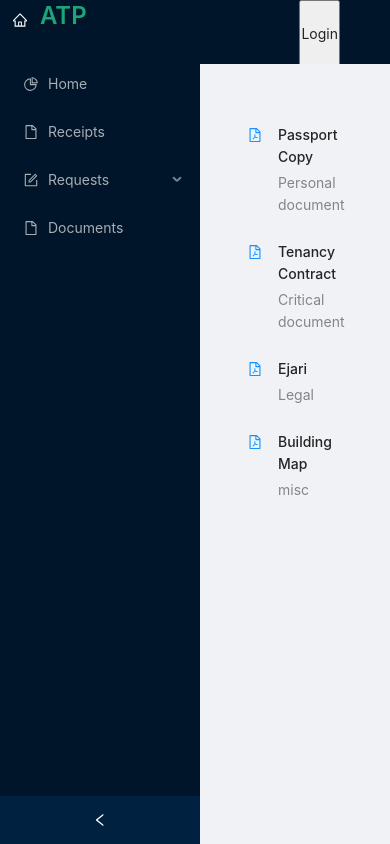
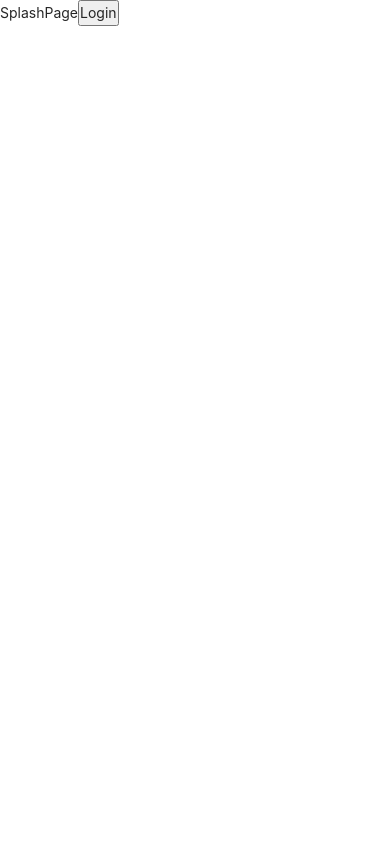
Before and after one commit to NigelMarshal/tenant-proto, a React (Create React App) app: page /documents in a window 390 px wide. Built offline with nearby package versions, Linux system fonts and the light colour scheme.

Commit message:
style(App): Improve responsiveness and cleanup
~ Overall style improvements
+ Add skeleton splash page
~ Improve redirect login functionality
+ Add loader component

```diff
--- a/src/App.js
+++ b/src/App.js
@@ -1,18 +1,26 @@
 import "./App.less";
 import { Switch, Route } from "react-router-dom";
-import { Layout } from "antd";
+import { Layout, Spin, Alert } from "antd";
 import { useAuth0 } from "@auth0/auth0-react";
 import { Navbar, Receipts, Homepage, AtpHeader } from "./Components";
 import MaintenanceRequest from "./Components/Forms/MaintenanceRequest";
 import MovingOutRequest from "./Components/Forms/MovingOutRequest";
 import Documents from "./Components/Documents";
+import SplashPage from "./Components/SplashPage";
 
 function App() {
   const { isLoading } = useAuth0();
+  const { isAuthenticated } = useAuth0();
 
-  if (isLoading) return <div>Loading...</div>;
+  if (isLoading)
+    return (
+      <Layout className="dashboard-loader">
+        <Spin size="large" tip="Loading your dashboard..."></Spin>,
+      </Layout>
+    );
   return (
     <div className="app">
+      {isAuthenticated && (
         <Layout>
           <Navbar />
           <Layout>
@@ -46,6 +54,8 @@ function App() {
             </Switch>
           </Layout>
         </Layout>
+      )}
+      {!isAuthenticated && <SplashPage />}
     </div>
   );
 }
--- a/src/App.less
+++ b/src/App.less
@@ -8,9 +8,28 @@
 .header {
   display: flex;
   justify-content: flex-end;
+  align-items: center;
 }
 
 .logo-container {
   display: flex;
-  padding-bottom: 1rem;
+  padding-top: 1rem;
+  padding-left: 0.5rem;
+  justify-content: center;
 }
+.log-action-container {
+  padding: 0 1rem;
+}
+
+.property-stats {
+  padding-top: 1rem;
+  p {
+    font-weight: 500;
+  }
+}
+
+.dashboard-loader {
+  height: 100vh;
+  display: flex;
+  justify-content: center;
+}
--- a/src/Components/AtpHeader.js
+++ b/src/Components/AtpHeader.js
@@ -1,27 +1,32 @@
 import React from "react";
 import { useAuth0 } from "@auth0/auth0-react";
-import { Layout, Typography, Avatar } from "antd";
+import { Layout, Typography, Avatar, Button } from "antd";
 const { Header } = Layout;
 
 const AtpHeader = () => {
-  const { user, isAuthenticated, loginWithRedirect, logout } = useAuth0();
-  const loginHandler = () => {
-    loginWithRedirect();
-  };
+  const { user, isAuthenticated, logout } = useAuth0();
   const logoutHandler = () => {
     logout();
   };
   return (
     <Header className="header">
       {isAuthenticated && (
-        <Typography.Title level={1}>Hello, {user.name}!</Typography.Title>
+        <Typography.Title
+          style={{ color: "white", padding: "0 1rem" }}
+          level={3}
+        >
+          Hello, {user.name}!
+        </Typography.Title>
       )}
       {isAuthenticated && (
         <Avatar style={{ float: "right" }} src={user.picture} size="large" />
       )}
-      <div>
-        {!isAuthenticated && <button onClick={loginHandler}>Login</button>}
-        {isAuthenticated && <button onClick={logoutHandler}>Logout</button>}
+      <div className="log-action-container">
+        {isAuthenticated && (
+          <Button type="primary" onClick={logoutHandler}>
+            Logout
+          </Button>
+        )}
       </div>
     </Header>
   );
--- a/src/Components/Navbar.js
+++ b/src/Components/Navbar.js
@@ -26,7 +26,7 @@ const Navbar = () => {
       }}
     >
       <div className="logo-container">
-        <Avatar src={<HomeOutlined />} size="large" />
+        <Avatar src={<HomeOutlined style={{ fontSize: "23px" }} />} />
         <Typography.Title level={3} className="logo">
           <Link to="/">ATP</Link>
         </Typography.Title>
--- a/src/Components/Receipts.js
+++ b/src/Components/Receipts.js
@@ -93,7 +93,9 @@ const Receipts = () => {
     },
   ];
 
-  return <Table columns={columns} dataSource={data} />;
+  return (
+    <Table columns={columns} dataSource={data} style={{ padding: "1rem" }} />
+  );
 };
 
 export default Receipts;
--- /dev/null
+++ b/src/Components/SplashPage.js
@@ -0,0 +1,21 @@
+import React from "react";
+import { useAuth0 } from "@auth0/auth0-react";
+
+const SplashPage = () => {
+  const { isAuthenticated, loginWithRedirect } = useAuth0();
+  const loginHandler = () => {
+    loginWithRedirect();
+  };
+  return (
+    <div>
+      SplashPage
+      {!isAuthenticated && (
+        <button type="primary" onClick={loginHandler}>
+          Login
+        </button>
+      )}
+    </div>
+  );
+};
+
+export default SplashPage;
--- a/src/Components/Widgets/PropertyStats.js
+++ b/src/Components/Widgets/PropertyStats.js
@@ -6,7 +6,7 @@ const PropertyStats = () => {
     <div className="site-card-border-less-wrapper">
       <Card title="About your Home " bordered={true}>
         <Card.Meta avatar={<HomeTwoTone />} title="Property Stats" />
-        <div style={{ paddingTop: "1rem" }}>
+        <div className="property-stats">
           <p>Property Type: Studio</p>
           <p>Property Size: 839 sqft / 78 sqm </p>
           <p>Location: JLT, Cluster Z</p>
```
Lines whose indentation alone changed are shown as unchanged.
